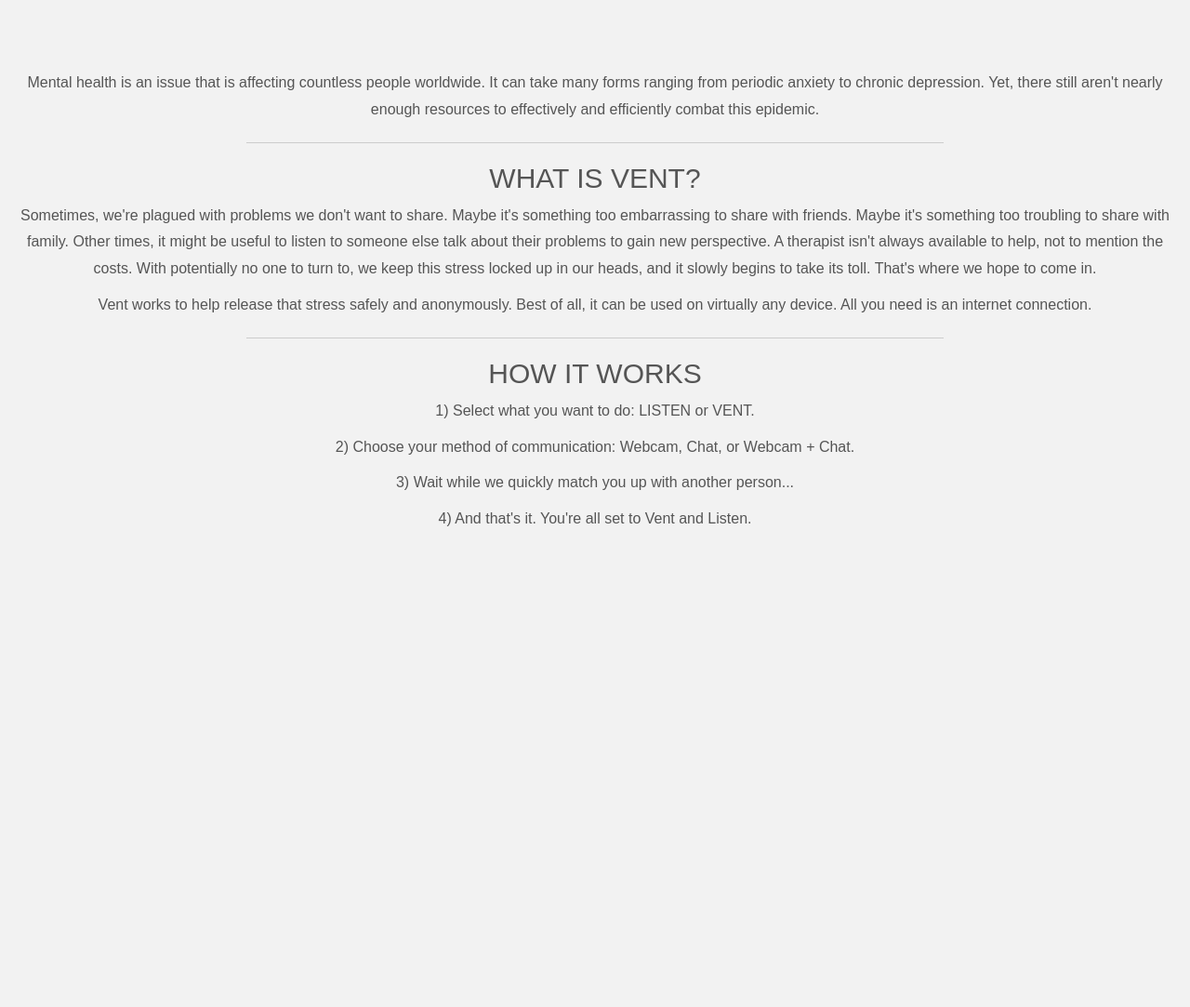
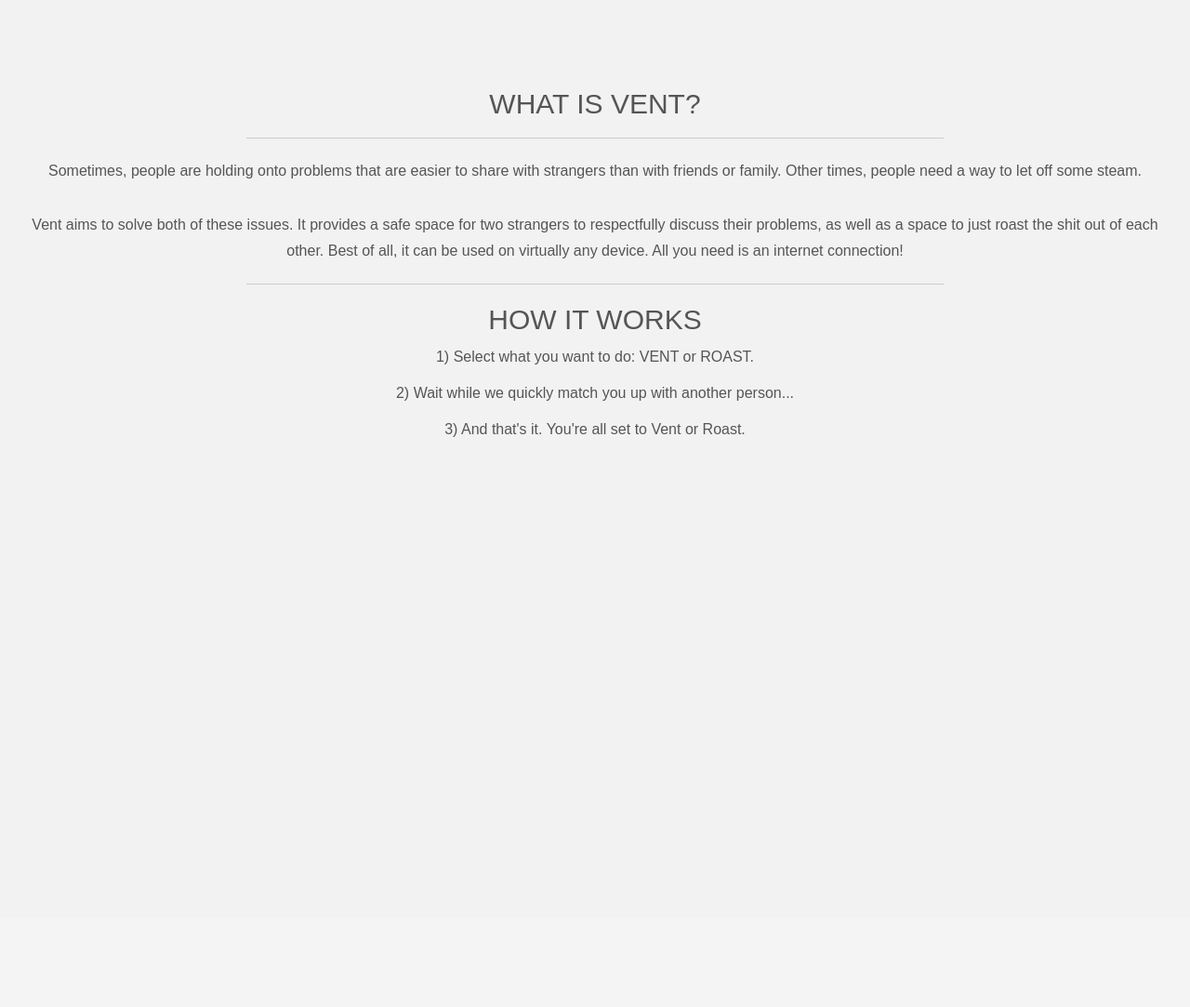
Before and after one commit to amicks/Veost, a Flask app: template src/templates/about.html in a window 1280 px wide. Shown: the part 80-1163 px from the top of the page at 93% size. After the commit the page ends 550 px from the top, so only its background shows below. Run offline with Flask 2, Linux system fonts and the light colour scheme; the template is opened without the code that fills it, so the values that code supplies are empty; some libraries are stand-ins or nearby versions.

Commit message:
updated about.html

```diff
--- a/src/templates/about.html
+++ b/src/templates/about.html
@@ -81,25 +81,24 @@
 
 
 <div class="container-fluid bg-2 text-center">
-    <p>Mental health is an issue that is affecting countless people worldwide. It can take many forms ranging from periodic anxiety to chronic depression. Yet, there still aren't nearly enough resources to effectively and efficiently combat this epidemic.</p>
+<!--     <p>Mental health is an issue that is affecting countless people worldwide. It can take many forms ranging from periodic anxiety to chronic depression. Yet, there still aren't nearly enough resources to effectively and efficiently combat this epidemic.</p> -->
+
+    <h2>WHAT IS VENT?</h2>
 
     <hr>
-    <h2>WHAT IS VENT?</h2>
-
-		<p>Sometimes, we're plagued with problems we don't want to share. Maybe it's something too embarrassing to share with friends. Maybe it's something too troubling to share with family. Other times, it might be useful to listen to someone else talk about their problems to gain new perspective. A therapist isn't always available to help, not to mention the costs. With potentially no one to turn to, we keep this stress locked up in our heads, and it slowly begins to take its toll. That's where we hope to come in.</p>
-
-		<p>Vent works to help release that stress safely and anonymously. Best of all, it can be used on virtually any device. All you need is an internet connection.</p>
+    <p> Sometimes, people are holding onto problems that are easier to share with strangers than with friends or family.  Other times, people need a way to let off some steam.
+      <br>
+      <br>
+    Vent aims to solve both of these issues. It provides a safe space for two strangers to respectfully discuss their problems, as well as a space to just roast the shit out of each other.  Best of all, it can be used on virtually any device. All you need is an internet connection! </p>
 
     <hr>
 		<h2>HOW IT WORKS</h2>
 
-		<p>1) Select what you want to do: LISTEN or VENT.<p>
+		<p>1) Select what you want to do: VENT or ROAST.<p>
 
-		<p>2) Choose your method of communication: Webcam, Chat, or Webcam + Chat.</p>
+		<p>2) Wait while we quickly match you up with another person...</p>
 
-		<p>3) Wait while we quickly match you up with another person...</p>
-
-		<p>4) And that's it. You're all set to Vent and Listen.
+		<p>3) And that's it. You're all set to Vent or Roast.
 
 </div>
 </body>
```
